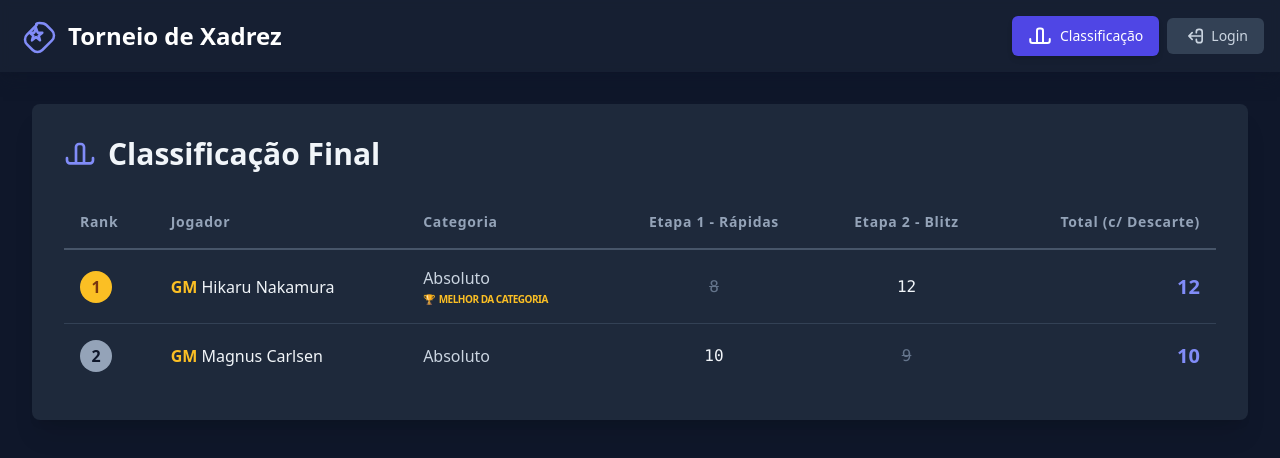
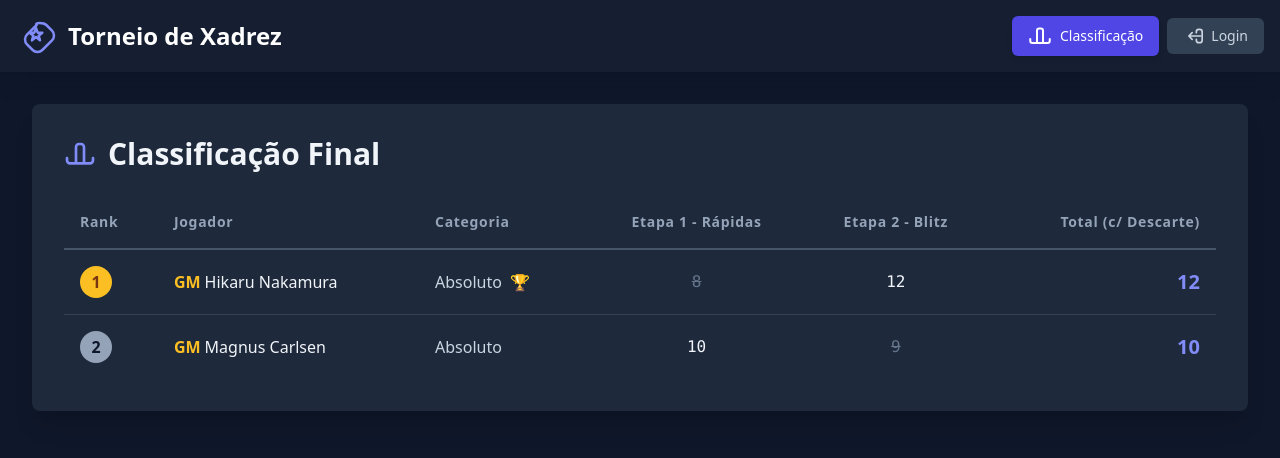
Before and after one commit to machadoapoena/gerenciador-circuito-xadrez, a React (Vite) app: page / in a window 1280 px wide. Shown: the top 458 px of the page. Built offline with nearby package versions, Linux system fonts and the light colour scheme.

Commit message:
feat(Standings): Improve category leader badge styling
Enhances the visual presentation of the "Best in Category" badge in the standings table. The badge now uses a trophy icon without text, making it more concise and visually appealing. It also applies subtle styling for better prominence.

```diff
--- a/components/Standings.tsx
+++ b/components/Standings.tsx
@@ -137,11 +137,11 @@ const Standings: React.FC<StandingsProps> = ({ players, scores, categories, stag
                     {player.name}
                   </td>
                   <td className="p-4">
-                    <div className="flex flex-col">
+                    <div className="flex items-center gap-2">
                       <span className="text-slate-300">{getCategoryName(player.categoryId)}</span>
                       {isCategoryLeader && player.categoryId && (
-                        <span className="text-[10px] uppercase tracking-tighter font-bold text-amber-400 mt-0.5 flex items-center">
-                          <span className="mr-1">🏆</span> Melhor da Categoria
+                        <span title="Melhor da Categoria" className="text-amber-400 drop-shadow-sm filter brightness-110">
+                          🏆
                         </span>
                       )}
                     </div>
```
